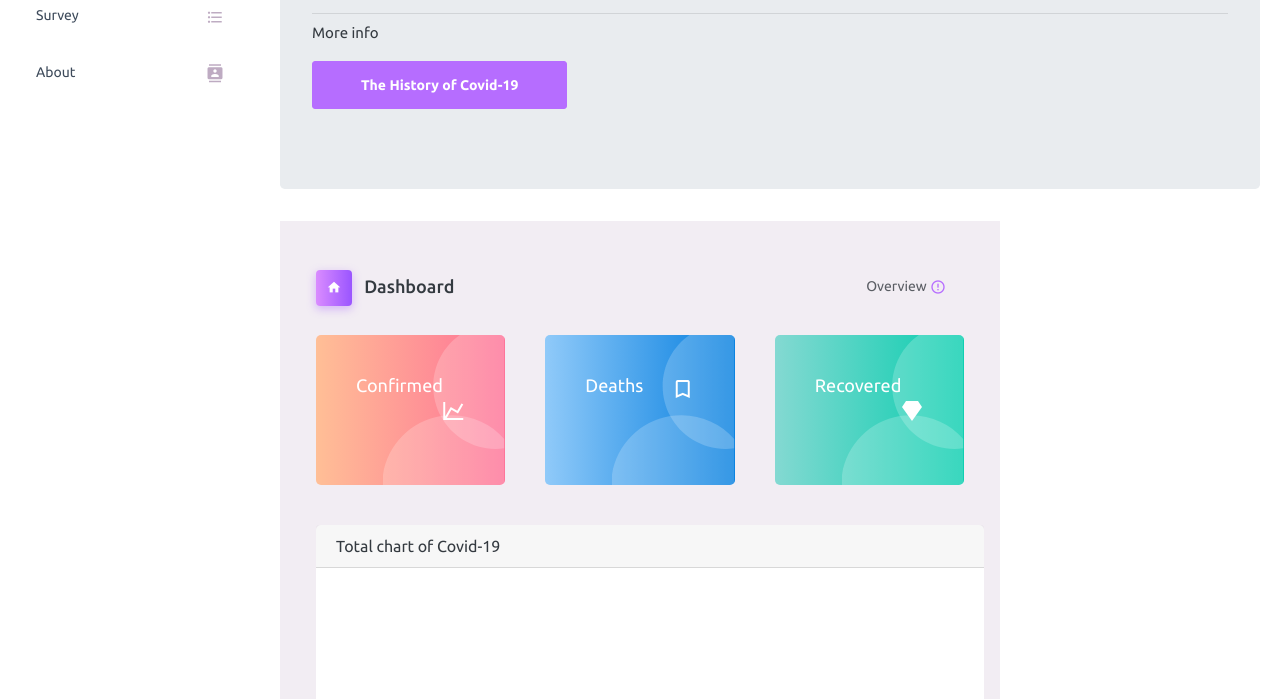
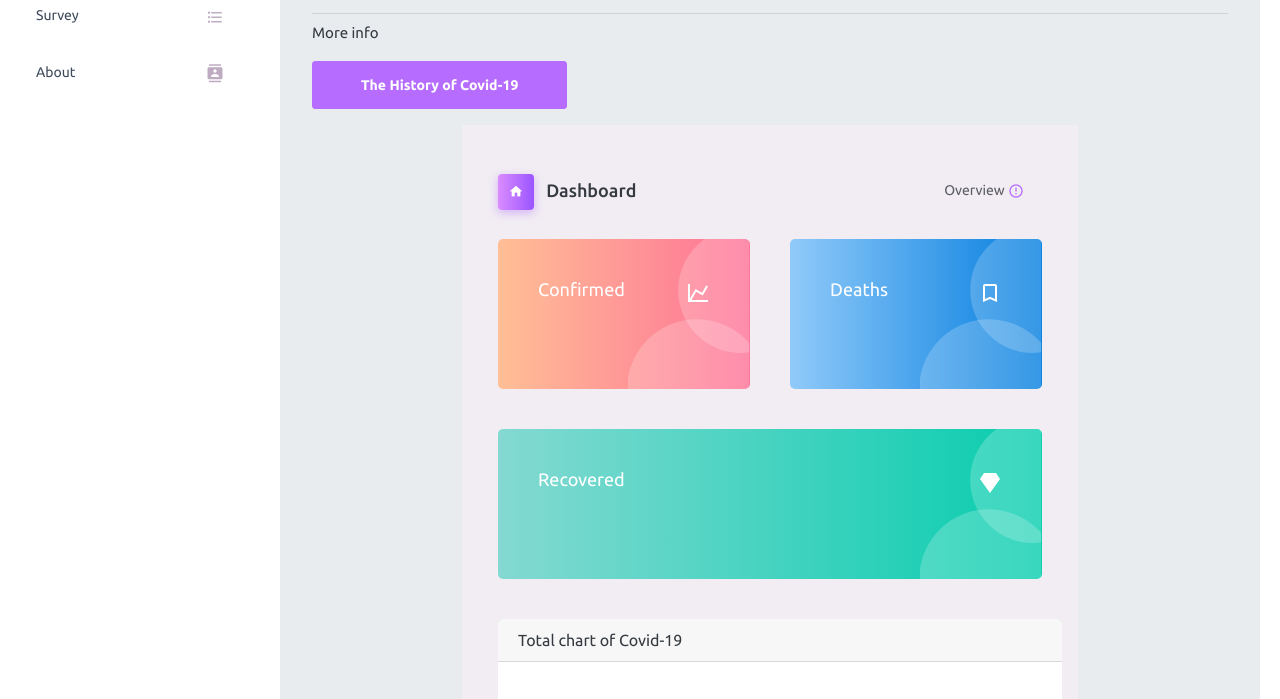
Before and after one commit to WattanaTS/Covid19, a website with bundled scripts: page index.html in a window 1280 px wide. Shown: the part 223-922 px from the top of the page. Built offline with nearby package versions, Linux system fonts and the light colour scheme; no server answers; some icons are missing.

Commit message:
update_indexs

```diff
--- a/index.html
+++ b/index.html
@@ -216,10 +216,10 @@
           <hr class="my-2">
           <p>More info</p>
           <p class="lead">
-                <a class="btn btn-primary btn-lg" href="https://tmc.or.th/pdf/Covid-19-MD-AmornUpdate.pdf" role="button">The History of Covid-19</a>
+            <a class="btn btn-primary btn-lg" href="https://tmc.or.th/pdf/Covid-19-MD-AmornUpdate.pdf" role="button">The
+              History of Covid-19</a>
           </p>
-        </div>
-        <div class="main-panel">
+          <div class="container main-panel">
             <div class="content-wrapper">
                 <div class="row" id="proBanner">
                     <div class="col-12">
@@ -314,6 +314,7 @@
                 </table>
             </div>
         </div>
+      </div>
 
       <table class="table table-hover">
         <thead>
@@ -330,16 +331,8 @@
       </table>
 
     </div>
-      <!-- partial -->
-        <!-- content-wrapper ends -->
-        <!-- partial:partials/_footer.html -->
+  </div>
 
-        <!-- partial -->
-      </div>
-      <!-- main-panel ends -->
-    </div>
-    <!-- page-body-wrapper ends -->
-  </div>
 
   <footer class="footer">
     <div class="d-sm-flex justify-content-center justify-content-sm-between">
```
Lines whose indentation alone changed are shown as unchanged.
